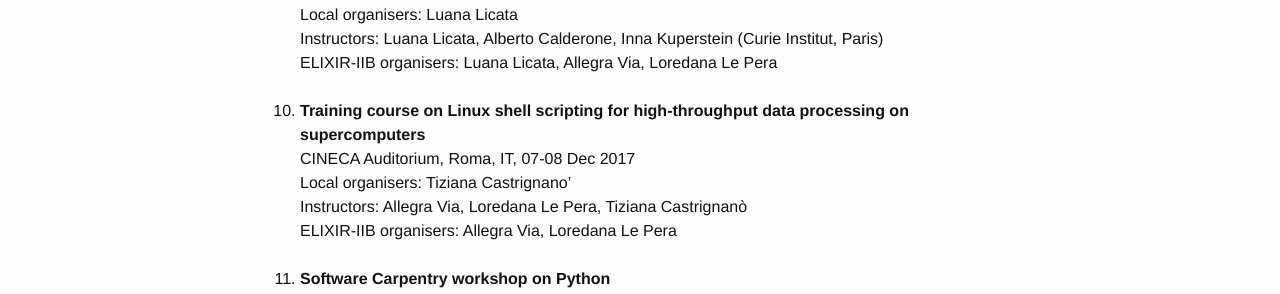
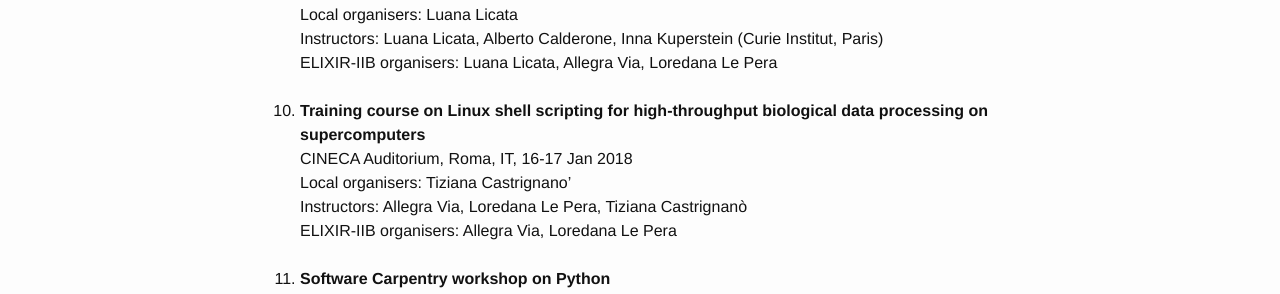
Before and after one commit to ELIXIR-IIB-training/website, a Jekyll site: the page built from programme2017/index.html, in a window 1280 px wide. Shown: the part 1696-1990 px from the top of the page. Built offline with Jekyll 4.4.1, drawn with Linux system fonts in a browser that asks for light colours.

Commit message:
Update Linux course

```diff
--- a/programme2017/index.html
+++ b/programme2017/index.html
@@ -89,8 +89,8 @@ Organisers: Vincenza Colonna, Chiara Batini, Allegra Via</li>
 	ELIXIR-IIB organisers: Luana Licata, Allegra Via, Loredana Le Pera
         </li>
 	<br>
-      <li><b>Training course on Linux shell scripting for high-throughput data processing on supercomputers</b><br>
-	CINECA Auditorium, Roma, IT, 07-08 Dec 2017<br>
+      <li><b>Training course on Linux shell scripting for high-throughput biological data processing on supercomputers</b><br>
+	CINECA Auditorium, Roma, IT, 16-17 Jan 2018<br>
 	Local organisers: Tiziana Castrignano’<br>
 	Instructors: Allegra Via, Loredana Le Pera, Tiziana Castrignanò<br>
 	ELIXIR-IIB organisers: Allegra Via, Loredana Le Pera
```
